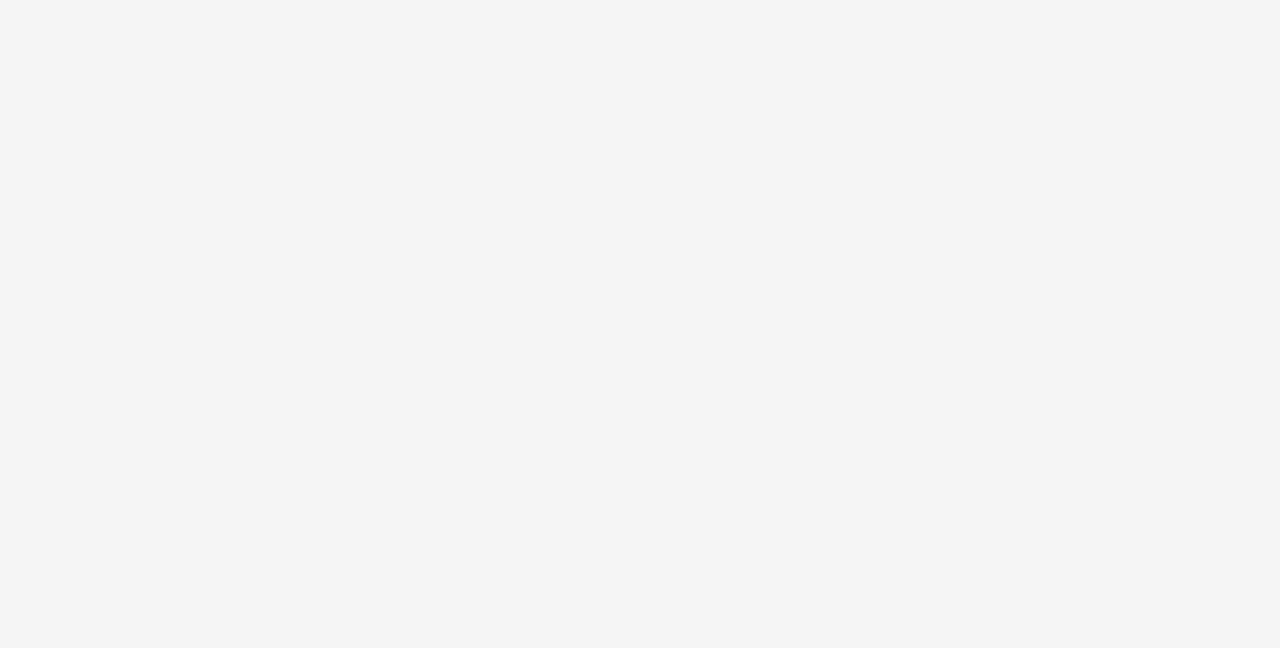
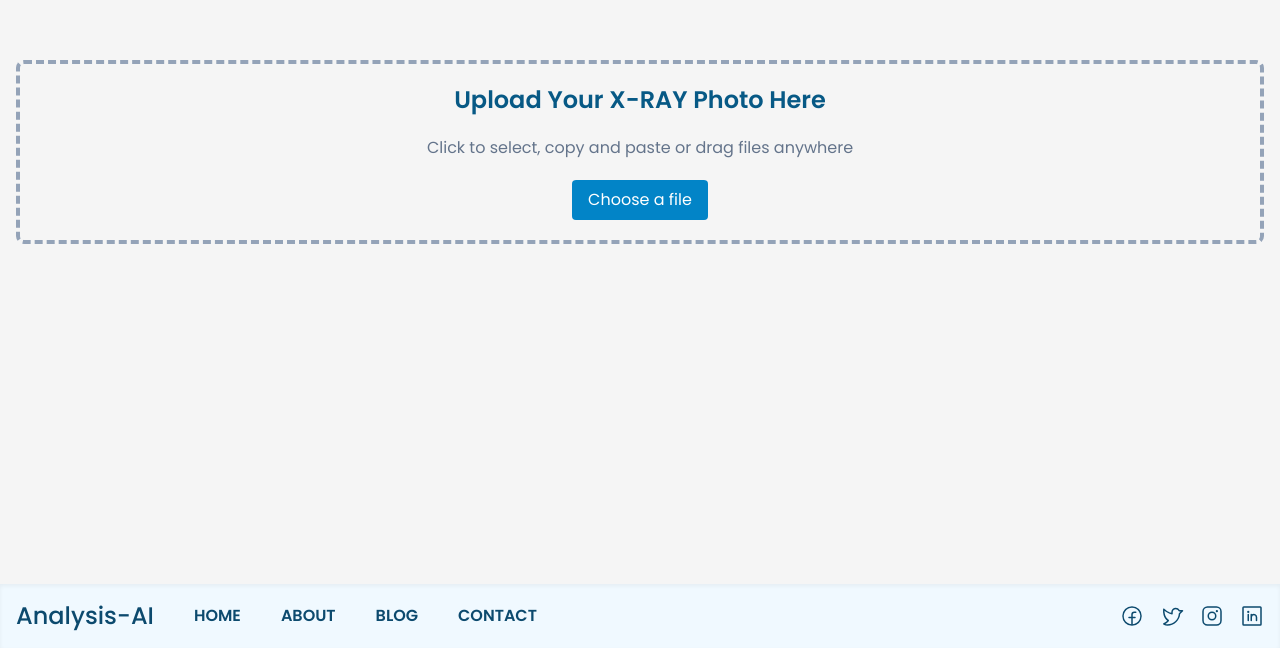
Before and after one commit to Rakhsrb/sensor, a React (Vite) app: page /upload in a window 1280 px wide. Before the commit this address had no page. Shown: the part 328-976 px from the top of the page. Before the commit the page ends 800 px from the top, so only its background shows below. Built offline with nearby package versions, Linux system fonts and the light colour scheme.

Commit message:
some chages

```diff
--- a/src/App.jsx
+++ b/src/App.jsx
@@ -2,6 +2,7 @@ import React from "react";
 import { RouterProvider, createBrowserRouter } from "react-router-dom";
 import { RootLayout } from "./layout/RootLayout";
 import { Home } from "./pages/Home";
+import { Upload } from "./pages/Upload";
 
 function App() {
   const router = createBrowserRouter([
@@ -13,6 +14,10 @@ function App() {
           index: true,
           element: <Home />,
         },
+        {
+          path: "upload",
+          element: <Upload />,
+        },
       ],
     },
   ]);
--- /dev/null
+++ b/src/components/AutoFocus.jsx
@@ -0,0 +1,11 @@
+import React from "react";
+
+export const AutoFocus = () => {
+  return (
+    <input
+      type="checkbox"
+      className="absolute top-[-23324px] left-0"
+      autoFocus
+    />
+  );
+};
--- a/src/components/Footer.jsx
+++ b/src/components/Footer.jsx
@@ -1,5 +1,82 @@
 import React from "react";
+import { Link } from "react-router-dom";
+import {
+  FacebookLogo,
+  TwitterLogo,
+  InstagramLogo,
+  LinkedinLogo,
+} from "@phosphor-icons/react";
 
 export const Footer = () => {
-  return <div>Footer</div>;
+  const Links = [
+    {
+      to: "/",
+      title: "HOME",
+    },
+    {
+      to: "/about",
+      title: "ABOUT",
+    },
+    {
+      to: "/blog",
+      title: "BLOG",
+    },
+    {
+      to: "/contact",
+      title: "CONTACT",
+    },
+  ];
+
+  const SocialLinks = [
+    {
+      to: "https://www.facebook.com",
+      icon: <FacebookLogo size={24} />,
+    },
+    {
+      to: "https://www.twitter.com",
+      icon: <TwitterLogo size={24} />,
+    },
+    {
+      to: "https://www.instagram.com",
+      icon: <InstagramLogo size={24} />,
+    },
+    {
+      to: "https://www.linkedin.com",
+      icon: <LinkedinLogo size={24} />,
+    },
+  ];
+
+  return (
+    <footer className="bg-sky-50 p-4 w-full shadow-inner mt-8">
+      <div className="container flex flex-col md:flex-row justify-between items-center">
+        <div className="flex flex-col md:flex-row items-center gap-4 md:gap-10">
+          <Link className="text-sky-900 text-2xl font-medium mb-4 md:mb-0">
+            Analysis-AI
+          </Link>
+          <ul className="flex gap-4 md:gap-10">
+            {Links.map((item, index) => (
+              <li key={index + 1}>
+                <Link className="text-sky-900 font-semibold" to={item.to}>
+                  {item.title}
+                </Link>
+              </li>
+            ))}
+          </ul>
+        </div>
+        <div className="flex gap-4 mt-4 md:mt-0">
+          {SocialLinks.map((item, index) => (
+            <a
+              key={index}
+              href={item.to}
+              target="_blank"
+              rel="noopener noreferrer"
+              className="text-sky-900 hover:text-sky-700 transition-all"
+            >
+              {item.icon}
+            </a>
+          ))}
+        </div>
+      </div>
+    </footer>
+  );
 };
--- a/src/components/Header.jsx
+++ b/src/components/Header.jsx
@@ -21,12 +21,13 @@ export const Header = () => {
       title: "CONTACT",
     },
   ];
+
   const [activateNav, setActivateNav] = useState(false);
 
   document.body.style.overflowY = activateNav ? "hidden" : "scroll";
 
   return (
-    <header className="h-[80px] bg-sky-50 p-4 fixed w-full z-[999999]">
+    <header className="h-[80px] bg-sky-50 p-4 sticky top-0 left-0 w-full z-[999999] shadow-md">
       <div className="container h-full flex items-center justify-between">
         <Link className="text-sky-900 text-2xl font-medium">Analysis-AI</Link>
         <ul
--- a/src/index.css
+++ b/src/index.css
@@ -7,6 +7,7 @@
   margin: 0;
   box-sizing: border-box;
   font-family: "Poppins", sans-serif;
+  scroll-behavior: smooth;
 }
 
 body {
--- a/src/pages/Home.jsx
+++ b/src/pages/Home.jsx
@@ -15,7 +15,7 @@ export const Home = () => {
       description:
         "The liver is a critical organ in the human body responsible for an array of functions that help support metabolism, immunity, digestion, detoxification, and vitamin storage, among other functions.",
       preview: liver,
-      link: "/analysis-liver",
+      link: "/upload",
     },
     {
       id: 2,
@@ -23,7 +23,7 @@ export const Home = () => {
       description:
         "The brain is a complex organ that controls thought, memory, emotion, touch, motor skills, vision, breathing, temperature, hunger and every process that regulates our body.",
       preview: brain,
-      link: "/analysis-brain",
+      link: "/upload",
     },
     {
       id: 3,
@@ -31,7 +31,7 @@ export const Home = () => {
       description:
         "The lungs are the central organs of the respiratory system in humans and most other animals, including some snails and a small number of fish. In mammals and most other vertebrates, two lungs are located near the backbone on either side of the heart. Their function in the respiratory system is to extract oxygen from the air and transfer it into the bloodstream, and to release carbon dioxide from the bloodstream into the atmosphere, in a process of gas exchange.",
       preview: lungs,
-      link: "/analysis-lungs",
+      link: "/upload",
     },
     {
       id: 4,
@@ -39,22 +39,25 @@ export const Home = () => {
       description:
         "Glandular organ located on the chest. The breast is made up of connective tissue, fat, and breast tissue that contains the glands that can make milk. Also called mammary gland.",
       preview: breast,
-      link: "/analysis-breast",
+      link: "/upload",
     },
   ];
 
   const whatwedo = [
     {
+      link: "/upload",
       id: 1,
       title: "Send your X-Ray",
       icon: <FloppyDisk size={40} color="#0c4a6e" weight="regular" />,
     },
     {
+      link: "/upload",
       id: 2,
       title: "Our AI scan your X-Ray",
       icon: <Scan size={40} color="#0c4a6e" weight="regular" />,
     },
     {
+      link: "/upload",
       id: 3,
       title: "And get results instantly!",
       icon: <CheckSquareOffset size={40} color="#0c4a6e" weight="regular" />,
@@ -124,13 +127,14 @@ export const Home = () => {
               iusto voluptatum.
             </p>
             <div className="flex flex-col gap-10 justify-between p-5 sm:flex-row">
-              {whatwedo?.map(({ icon, id, title }) => (
-                <span
+              {whatwedo?.map(({ icon, id, title, link }) => (
+                <Link
+                  to={link}
                   className="capitalize text-center text-sky-600 flex flex-col items-center justify-center gap-3"
                   key={id}
                 >
                   {icon} {title}
-                </span>
+                </Link>
               ))}
             </div>
           </div>
--- /dev/null
+++ b/src/pages/Upload.jsx
@@ -0,0 +1,81 @@
+import React, { useState } from "react";
+import { AutoFocus } from "../components/AutoFocus";
+
+export const Upload = () => {
+  const [dragActive, setDragActive] = useState(false);
+  const [image, setImage] = useState(null);
+
+  const handleDrag = (e) => {
+    e.preventDefault();
+    e.stopPropagation();
+    if (e.type === "dragenter" || e.type === "dragover") {
+      setDragActive(true);
+    } else if (e.type === "dragleave") {
+      setDragActive(false);
+    }
+  };
+
+  const handleDrop = (e) => {
+    e.preventDefault();
+    e.stopPropagation();
+    setDragActive(false);
+    const files = e.dataTransfer.files;
+    if (files && files[0]) {
+      const file = files[0];
+      setImage(URL.createObjectURL(file));
+    }
+  };
+
+  const handleChange = (e) => {
+    const files = e.target.files;
+    if (files && files[0]) {
+      const file = files[0];
+      setImage(URL.createObjectURL(file));
+    }
+  };
+
+  return (
+    <>
+      <AutoFocus />
+      <section className="px-4 py-20 min-h-screen flex items-center justify-center">
+        <div
+          className={`container max-w-md h-auto border-4 border-dashed flex flex-col justify-center items-center gap-5 rounded-lg p-5 transition-all duration-300 ${
+            dragActive ? "border-sky-600 bg-sky-100" : "border-slate-400"
+          }`}
+          onDragEnter={handleDrag}
+          onDragLeave={handleDrag}
+          onDragOver={handleDrag}
+          onDrop={handleDrop}
+        >
+          <h1 className="text-2xl font-semibold text-sky-800">
+            Upload Your X-RAY Photo Here
+          </h1>
+          <p className="text-slate-500 text-center">
+            Click to select, copy and paste or drag files anywhere
+          </p>
+          <input
+            type="file"
+            id="fileUpload"
+            className="hidden"
+            onChange={handleChange}
+          />
+          <label
+            htmlFor="fileUpload"
+            className="cursor-pointer bg-sky-600 text-white py-2 px-4 rounded hover:bg-sky-700 transition-all duration-300"
+          >
+            Choose a file
+          </label>
+          {image && (
+            <div className="mt-4">
+              <img
+                src={image}
+                alt="Uploaded X-Ray"
+                className="max-w-[450px] h-auto rounded"
+              />
+            </div>
+          )}
+        </div>
+      </section>
+    </>
+  );
+};
```
